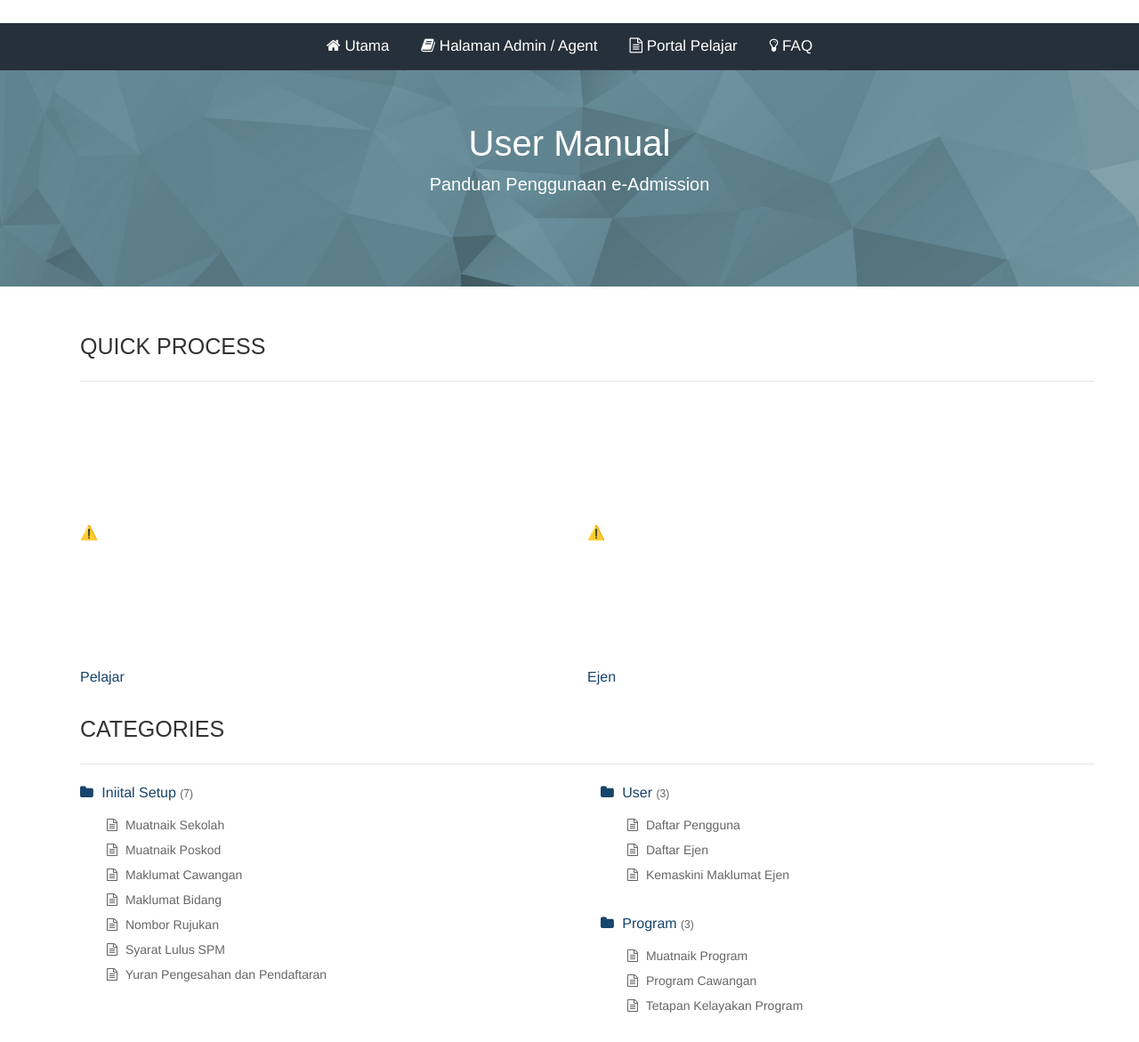
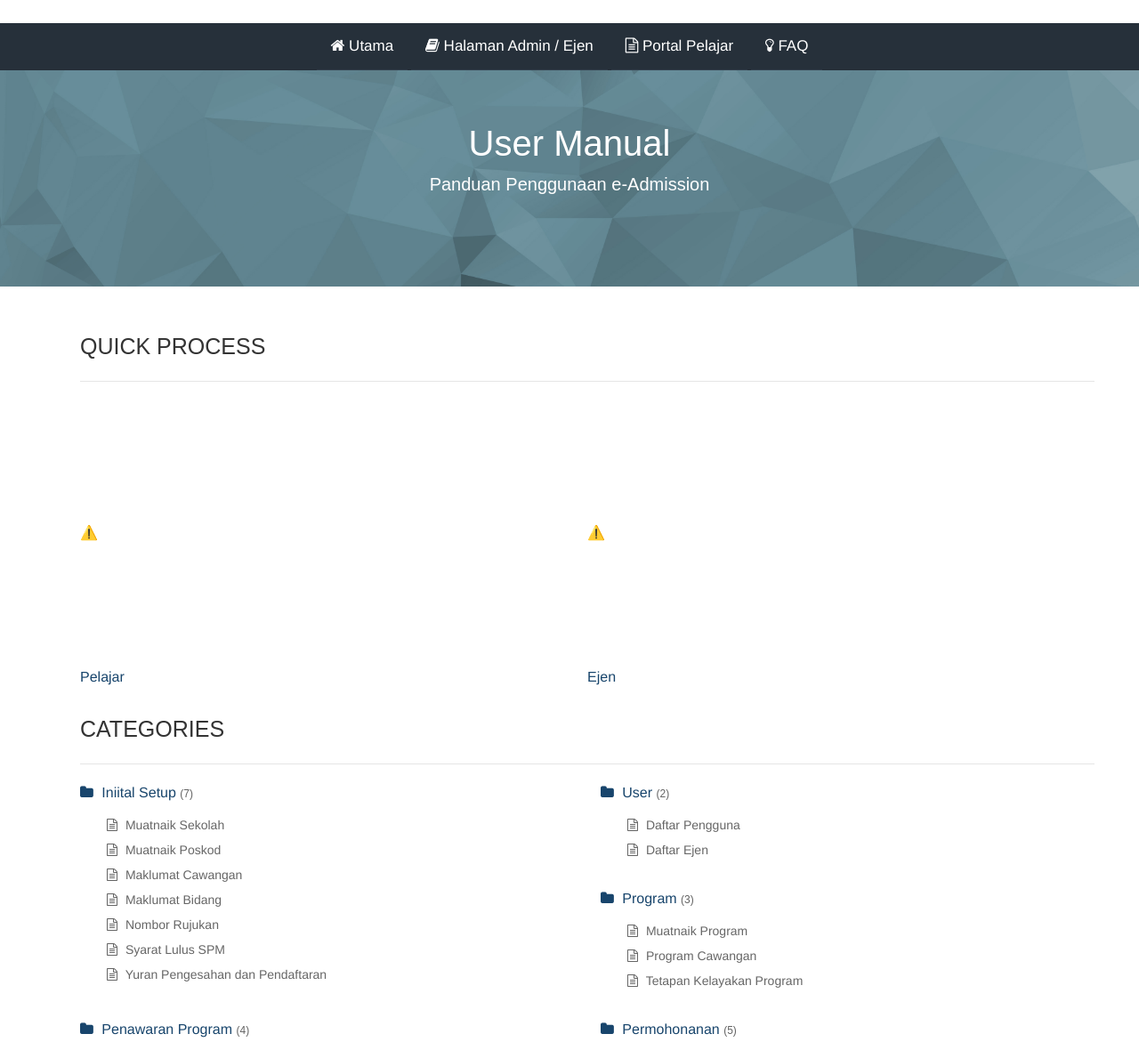
Before and after one commit to kingfisher11/e-applymanual, a plain HTML site: page index.html in a window 1280 px wide. Shown: the part 94-1265 px from the top of the page at 89% size. Drawn offline with nearby package versions, Linux system fonts and the light colour scheme; no server answers.

Commit message:
change caps url agent to ejen

```diff
--- a/index.html
+++ b/index.html
@@ -53,7 +53,7 @@
                     </li>
                     <li>
                         <a href="http://eadmission.kptm.edu.my/main">
-                            <i class="fa fa-book"></i> Halaman Admin / Agent</a>
+                            <i class="fa fa-book"></i> Halaman Admin / Ejen</a>
                     </li>
                     <li>
                         <a href="http://eadmission.kptm.edu.my/">
@@ -209,7 +209,7 @@
                                 <div class="fat-heading-abb">
                                     <a href="#">
                                         <i class="fa fa-folder"></i> User
-                                        <span class="cat-count">(3)</span>
+                                        <span class="cat-count">(2)</span>
                                     </a>
                                 </div>
                                 <div class="fat-content-small padding-left-30">
@@ -222,10 +222,7 @@
                                             <a href="agent.html">
                                                 <i class="fa fa-file-text-o"></i> Daftar Ejen</a>
                                         </li>
-                                        <li>
-                                            <a href="#">
-                                                <i class="fa fa-file-text-o"></i> Kemaskini Maklumat Ejen</a>
-                                        </li>
+
 
                                     </ul>
                                 </div>
```
